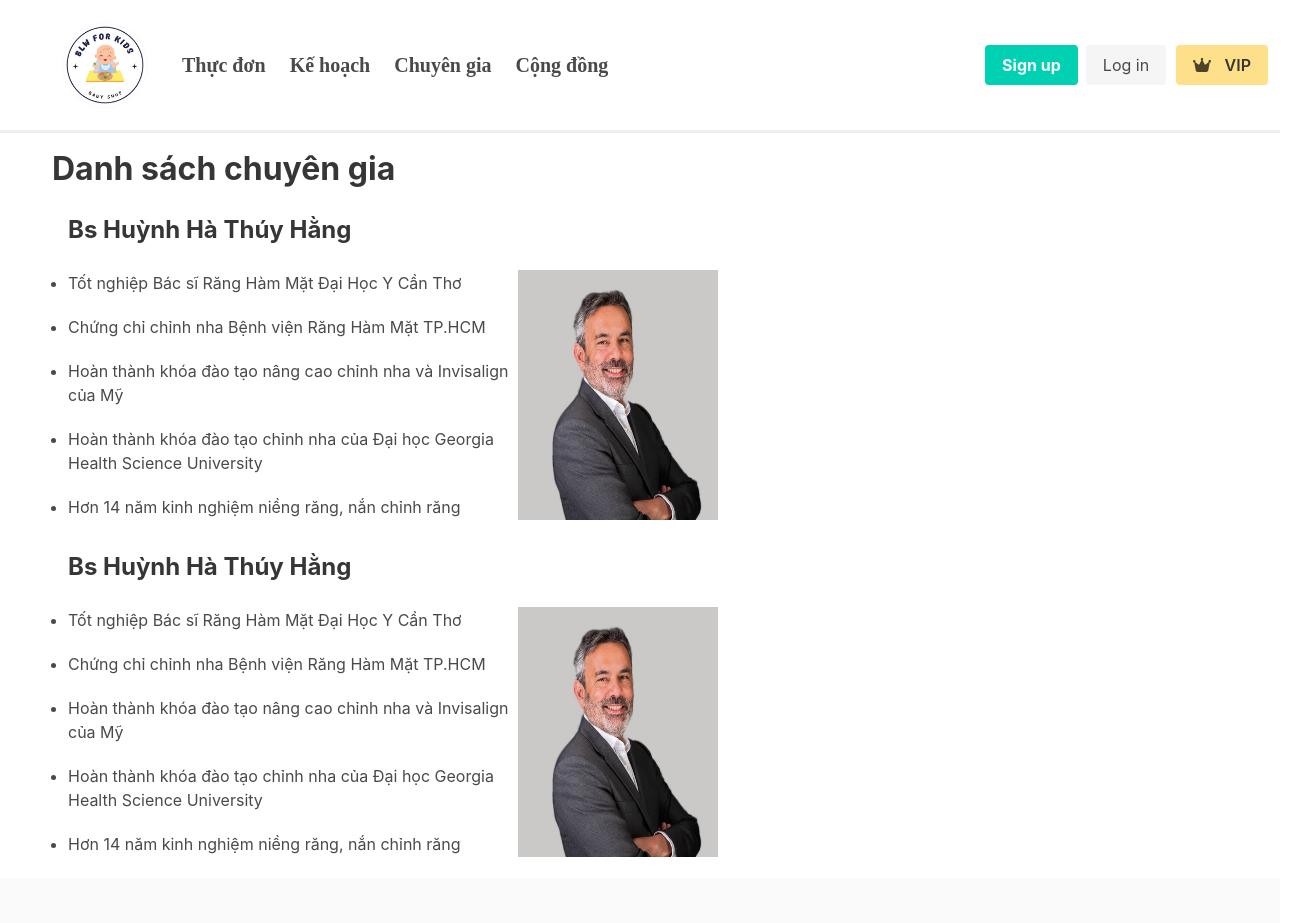
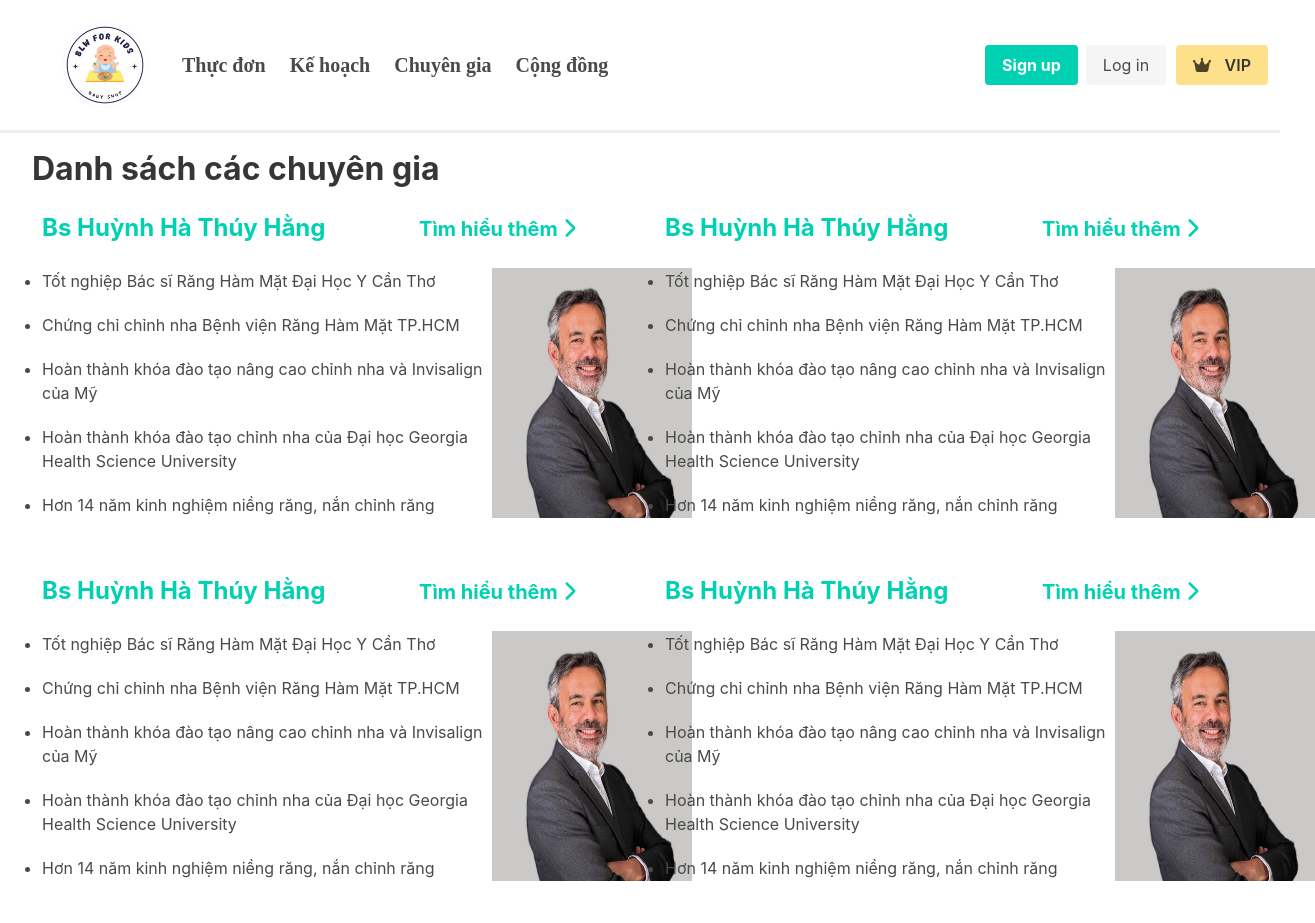
Before and after one commit to DaoAnhTu2105/EXE201_BLW_FE_WEB, a React (Create React App) app: page /list-expert in a window 1280 px wide. Shown: the top 923 px of the page, 1315 px wide, since content can reach past the window. Built offline with nearby package versions, Linux system fonts and the light colour scheme.

Commit message:
completed list-expert

```diff
--- a/src/components/Navbar/index.js
+++ b/src/components/Navbar/index.js
@@ -20,7 +20,7 @@ import MenuItem from "@mui/material/MenuItem";
 import imgUser from "../../image/user.jpg";
 import ArrowDropDownIcon from "@mui/icons-material/ArrowDropDown";
 import { useNavigate } from "react-router-dom";
-import imgLogo from "../../image/logo.jpg"
+import imgLogo from "../../image/logo.jpg";
 
 const style = {
   position: "absolute",
@@ -71,10 +71,19 @@ const Navbar = () => {
           className="navbar"
           role="navigation"
           aria-label="main navigation"
-          style={{ paddingTop: "0", paddingBottom: "0", borderBottom: "3px solid #eeeeee"}}
+          style={{
+            paddingTop: "0",
+            paddingBottom: "0",
+            borderBottom: "3px solid #eeeeee",
+          }}
         >
           <div className="navbar-brand">
-            <a href="/" style={{ paddingLeft: "40px" }} maxWidth="100" height="100">
+            <a
+              href="/"
+              style={{ paddingLeft: "40px" }}
+              maxWidth="100"
+              height="100"
+            >
               {/* style={{ letterSpacing: '.5rem', fontSize: "40px", color: "#00d1b2", fontWeight: '600', fontFamily: 'Houstander Font Duo, cursive', paddingRight:"20px" }} */}
               <img
                 src={imgLogo}
@@ -107,7 +116,7 @@ const Navbar = () => {
               <Link className="navbar-item" to="/plan">
                 <span className="navbar-item-text">Kế hoạch</span>
               </Link>
-              <Link className="navbar-item" to="/expert">
+              <Link className="navbar-item" to="/list-expert">
                 <span className="navbar-item-text">Chuyên gia</span>
               </Link>
               <a
@@ -195,7 +204,7 @@ const Navbar = () => {
                     </Box>
                   )}
 
-                  <div >
+                  <div>
                     <button
                       className="button is-warning"
                       onMouseLeave={() => {
@@ -233,10 +242,10 @@ const Navbar = () => {
             position: "fixed",
           }}
           onMouseEnter={() => {
-            setMouseLeftContent(false)
+            setMouseLeftContent(false);
           }}
           onMouseLeave={() => {
-            setMouseLeftContent(true)
+            setMouseLeftContent(true);
           }}
         >
           <div
@@ -248,7 +257,6 @@ const Navbar = () => {
               paddingLeft: "30px",
               paddingRight: "30px",
               paddingBottom: 10,
-
             }}
           >
             <Link to="/pack">
@@ -256,13 +264,15 @@ const Navbar = () => {
                 className="title is-6 mb-0"
                 style={{ color: "rgba(245, 245, 245, 0.8", paddingTop: "10px" }}
               >
-                Quyền lợi thành viên<FontAwesomeIcon
+                Quyền lợi thành viên
+                <FontAwesomeIcon
                   icon={faChevronRight}
-                  style={{ color: "rgba(245, 245, 245, 0.8", paddingLeft: "150px" }}
+                  style={{
+                    color: "rgba(245, 245, 245, 0.8",
+                    paddingLeft: "150px",
+                  }}
                 />
               </p>
-
-
             </Link>
           </div>
           <div style={{ marginTop: 10 }}>
--- a/src/pages/ListExpert/index.css
+++ b/src/pages/ListExpert/index.css
@@ -0,0 +1,7 @@
+.grid-container-list-expert{
+    display: grid;
+    gap: 50px;
+    width: 100%;
+    grid-template-columns: repeat(auto-fill, minmax(460px, 1fr));
+    padding: 10px;
+}
--- a/src/pages/ListExpert/index.js
+++ b/src/pages/ListExpert/index.js
@@ -1,15 +1,35 @@
 import React from "react";
 import "./index.css";
 import expertImg from "../../image/expert.jpg";
+import { FontAwesomeIcon } from "@fortawesome/react-fontawesome";
+import { faChevronRight } from "@fortawesome/free-solid-svg-icons";
+import { Link } from "react-router-dom";
 
 const ListExpert = () => {
   return (
     <div class="container is-fluid">
-      <h3 class="title is-3" style={{ paddingTop: 20, marginLeft: 20 }}>
-        Danh sách chuyên gia
+      <h3 class="title is-3" style={{ paddingTop: 20 }}>
+        Danh sách các chuyên gia
       </h3>
-      <div class="column is-half ml-5">
-        <h4 class="title is-4">Bs Huỳnh Hà Thúy Hằng</h4>
+      <div className="grid-container-list-expert">
+        <div class="grid-item-list-expert">
+          <div
+            style={{
+              display: "flex",
+              justifyContent: "space-between",
+              alignItems: "center",
+            }}
+          >
+            <h4 class="title is-4 has-text-primary">Bs Huỳnh Hà Thúy Hằng</h4>
+            <Link to="/expert">
+              <h5
+                class="title is-5 has-text-primary"
+                style={{ marginRight: 40 }}
+              >
+                Tìm hiểu thêm <FontAwesomeIcon icon={faChevronRight} />
+              </h5>
+            </Link>
+          </div>
           <div style={{ width: 650, display: "flex", alignItems: "center" }}>
             <ul style={{ listStyleType: "disc" }}>
               <li style={{ padding: "10px 0px" }}>
@@ -36,8 +56,156 @@ const ListExpert = () => {
             />
           </div>
         </div>
-      <div class="column is-half ml-5">
-        <h4 class="title is-4">Bs Huỳnh Hà Thúy Hằng</h4>
+        <div class="grid-item-list-expert">
+          <div
+            style={{
+              display: "flex",
+              justifyContent: "space-between",
+              alignItems: "center",
+            }}
+          >
+            <h4 class="title is-4 has-text-primary">Bs Huỳnh Hà Thúy Hằng</h4>
+            <Link to="/expert">
+              <h5
+                class="title is-5 has-text-primary"
+                style={{ marginRight: 40 }}
+              >
+                Tìm hiểu thêm <FontAwesomeIcon icon={faChevronRight} />
+              </h5>
+            </Link>
+          </div>
+          <div style={{ width: 650, display: "flex", alignItems: "center" }}>
+            <ul style={{ listStyleType: "disc" }}>
+              <li style={{ padding: "10px 0px" }}>
+                Tốt nghiệp Bác sĩ Răng Hàm Mặt Đại Học Y Cần Thơ
+              </li>
+              <li style={{ padding: "10px 0px" }}>
+                Chứng chỉ chỉnh nha Bệnh viện Răng Hàm Mặt TP.HCM
+              </li>
+              <li style={{ padding: "10px 0px" }}>
+                Hoàn thành khóa đào tạo nâng cao chỉnh nha và Invisalign của Mỹ
+              </li>
+              <li style={{ padding: "10px 0px" }}>
+                Hoàn thành khóa đào tạo chỉnh nha của Đại học Georgia Health
+                Science University
+              </li>
+              <li style={{ padding: "10px 0px" }}>
+                Hơn 14 năm kinh nghiệm niềng răng, nắn chỉnh răng
+              </li>
+            </ul>
+            <img
+              src={expertImg}
+              alt=""
+              style={{ width: "200px", height: "250px" }}
+            />
+          </div>
+        </div>
+        <div class="grid-item-list-expert">
+          <div
+            style={{
+              display: "flex",
+              justifyContent: "space-between",
+              alignItems: "center",
+            }}
+          >
+            <h4 class="title is-4 has-text-primary">Bs Huỳnh Hà Thúy Hằng</h4>
+            <Link to="/expert">
+              <h5
+                class="title is-5 has-text-primary"
+                style={{ marginRight: 40 }}
+              >
+                Tìm hiểu thêm <FontAwesomeIcon icon={faChevronRight} />
+              </h5>
+            </Link>
+          </div>
+          <div style={{ width: 650, display: "flex", alignItems: "center" }}>
+            <ul style={{ listStyleType: "disc" }}>
+              <li style={{ padding: "10px 0px" }}>
+                Tốt nghiệp Bác sĩ Răng Hàm Mặt Đại Học Y Cần Thơ
+              </li>
+              <li style={{ padding: "10px 0px" }}>
+                Chứng chỉ chỉnh nha Bệnh viện Răng Hàm Mặt TP.HCM
+              </li>
+              <li style={{ padding: "10px 0px" }}>
+                Hoàn thành khóa đào tạo nâng cao chỉnh nha và Invisalign của Mỹ
+              </li>
+              <li style={{ padding: "10px 0px" }}>
+                Hoàn thành khóa đào tạo chỉnh nha của Đại học Georgia Health
+                Science University
+              </li>
+              <li style={{ padding: "10px 0px" }}>
+                Hơn 14 năm kinh nghiệm niềng răng, nắn chỉnh răng
+              </li>
+            </ul>
+            <img
+              src={expertImg}
+              alt=""
+              style={{ width: "200px", height: "250px" }}
+            />
+          </div>
+        </div>
+        <div class="grid-item-list-expert">
+          <div
+            style={{
+              display: "flex",
+              justifyContent: "space-between",
+              alignItems: "center",
+            }}
+          >
+            <h4 class="title is-4 has-text-primary">Bs Huỳnh Hà Thúy Hằng</h4>
+            <Link to="/expert">
+              <h5
+                class="title is-5 has-text-primary"
+                style={{ marginRight: 40 }}
+              >
+                Tìm hiểu thêm <FontAwesomeIcon icon={faChevronRight} />
+              </h5>
+            </Link>
+          </div>
+          <div style={{ width: 650, display: "flex", alignItems: "center" }}>
+            <ul style={{ listStyleType: "disc" }}>
+              <li style={{ padding: "10px 0px" }}>
+                Tốt nghiệp Bác sĩ Răng Hàm Mặt Đại Học Y Cần Thơ
+              </li>
+              <li style={{ padding: "10px 0px" }}>
+                Chứng chỉ chỉnh nha Bệnh viện Răng Hàm Mặt TP.HCM
+              </li>
+              <li style={{ padding: "10px 0px" }}>
+                Hoàn thành khóa đào tạo nâng cao chỉnh nha và Invisalign của Mỹ
+              </li>
+              <li style={{ padding: "10px 0px" }}>
+                Hoàn thành khóa đào tạo chỉnh nha của Đại học Georgia Health
+                Science University
+              </li>
+              <li style={{ padding: "10px 0px" }}>
+                Hơn 14 năm kinh nghiệm niềng răng, nắn chỉnh răng
+              </li>
+            </ul>
+            <img
+              src={expertImg}
+              alt=""
+              style={{ width: "200px", height: "250px" }}
+            />
+          </div>
+        </div>
+        <div class="grid-item-list-expert">
+          <div
+            style={{
+              display: "flex",
+              justifyContent: "space-between",
+              alignItems: "center",
+            }}
+          >
+            <h4 class="title is-4 has-text-primary">Bs Huỳnh Hà Thúy Hằng</h4>
+            <Link to="/expert">
+              <h5
+                class="title is-5 has-text-primary"
+                style={{ marginRight: 40 }}
+              >
+                Tìm hiểu thêm <FontAwesomeIcon icon={faChevronRight} />
+              </h5>
+            </Link>
+          </div>
           <div style={{ width: 650, display: "flex", alignItems: "center" }}>
             <ul style={{ listStyleType: "disc" }}>
               <li style={{ padding: "10px 0px" }}>
@@ -65,6 +233,7 @@ const ListExpert = () => {
           </div>
         </div>
       </div>
+    </div>
   );
 };
 
```
Lines whose indentation alone changed are shown as unchanged.
